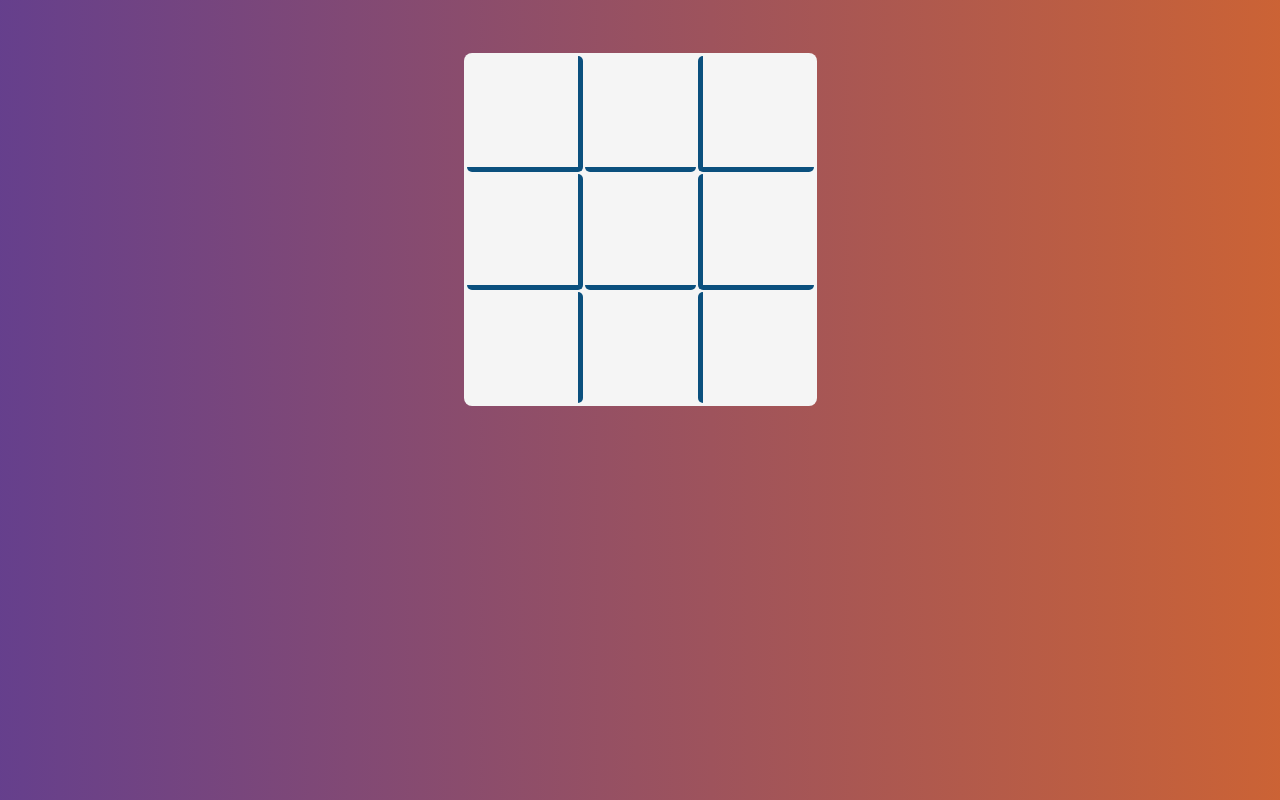
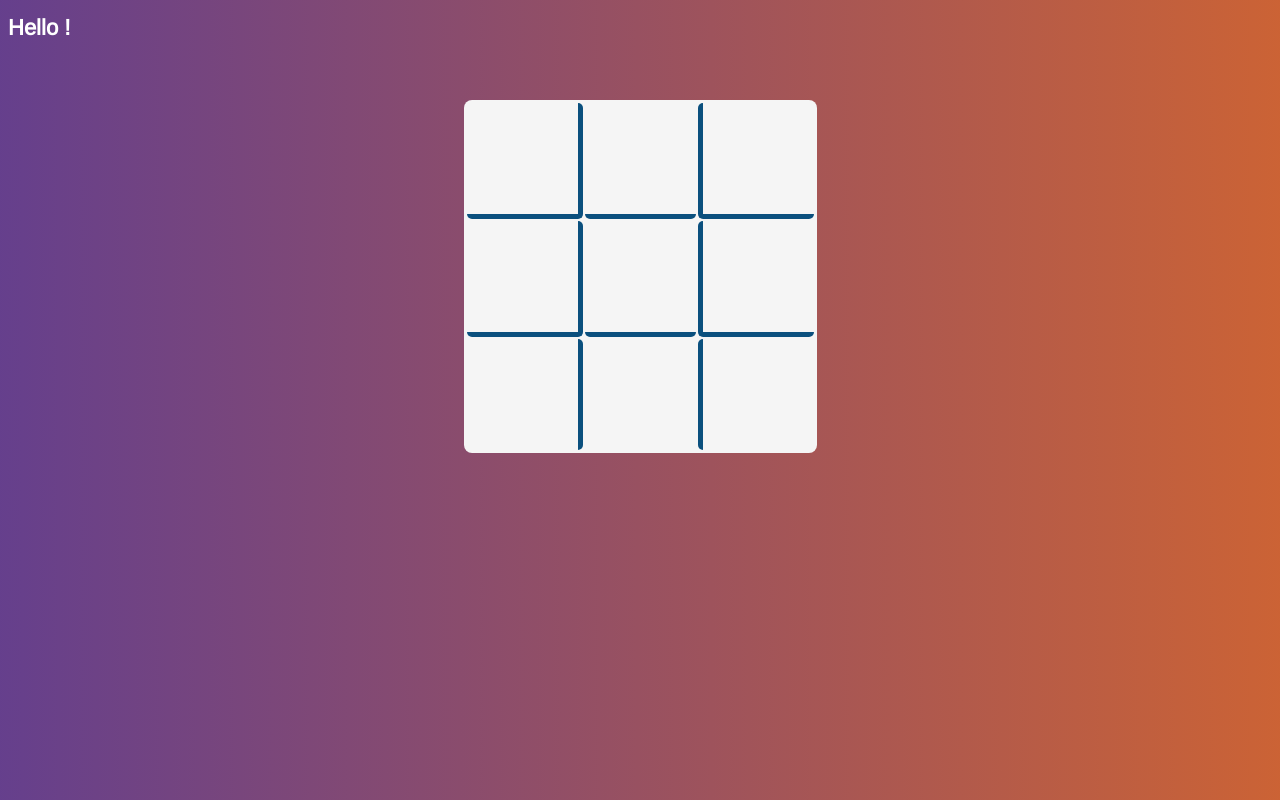
Before and after one commit to MstrJ/KolkoiKrzyzyk, a plain HTML site: page index.html in a window 1280 px wide. Drawn offline with nearby package versions, Linux system fonts and the light colour scheme.

Commit message:
added h1

```diff
--- a/index.html
+++ b/index.html
@@ -148,6 +148,7 @@
       }
     </style>
 
+  <h1 style="color:white;font-size: 22px;">Hello !</h1>
     <div class="oh">
       <table>
         <tr>
```
